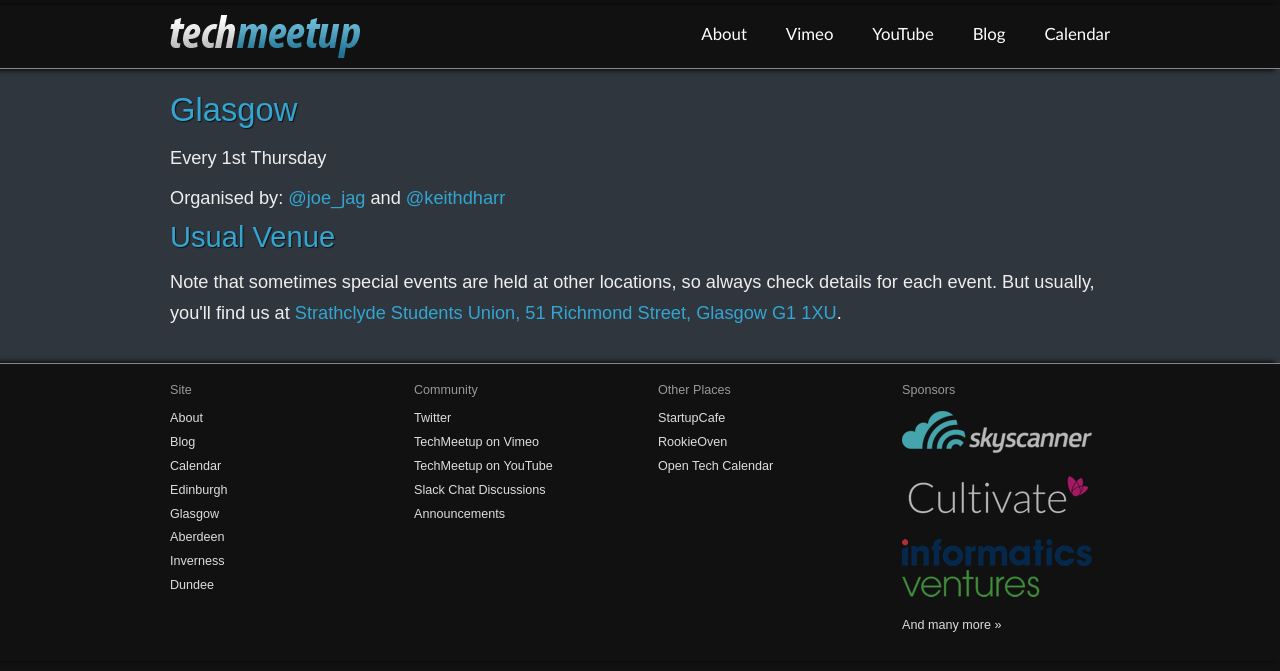
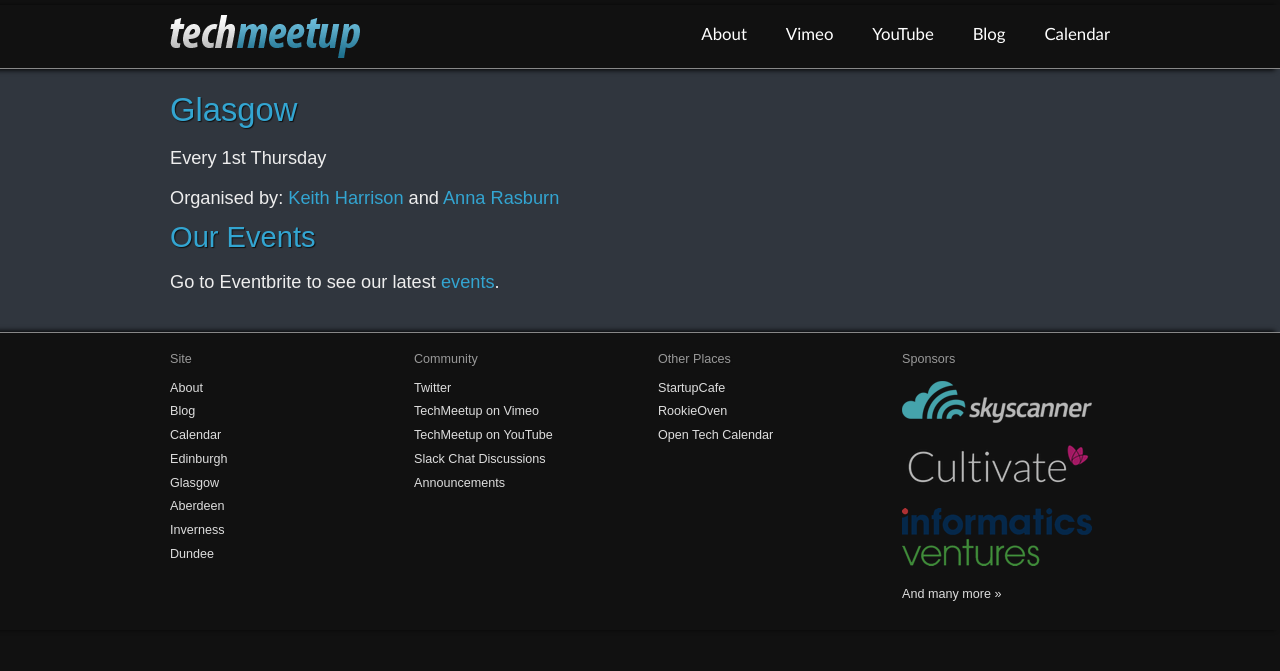
Before and after one commit to techmeetup/techmeetup.co.uk, a Jekyll site: the page built from glasgow.html, in a window 1280 px wide. Shown: the top 671 px of the page. Built offline with Jekyll 4.4.1, drawn with Linux system fonts in a browser that asks for light colours.

Commit message:
Update event details for Glasgow

```diff
--- a/calendar.html
+++ b/calendar.html
@@ -7,7 +7,7 @@
 
 <ul>
 <li><a href="http://opentechcalendar.co.uk/index.php/group/1">TechMeetup Edinburgh</a></li>
-<li><a href="http://opentechcalendar.co.uk/index.php/group/3">TechMeetup Glasgow</a></li>
+<li><a href="https://www.eventbrite.co.uk/o/tech-meetup-48238239433">TechMeetup Glasgow</a></li>
 <li><a href="http://opentechcalendar.co.uk/index.php/group/30">TechMeetup Aberdeen</a></li>
 <li><a href="http://opentechcalendar.co.uk/index.php/group/18">TechMeetup Dundee</a></li>
 <li><a href="http://opentechcalendar.co.uk/index.php/group/16">TechMeetup Inverness</a></li>
--- a/glasgow.html
+++ b/glasgow.html
@@ -9,18 +9,17 @@
 
 <p class="organisers">
   Organised by:
-  <a class="organiser" href="http://www.twitter.com/joe_jag">@joe_jag</a>
+  <a class="organiser" href="https://www.linkedin.com/in/keithdharrison/">Keith Harrison</a>
   and
-  <a class="organiser" href="http://www.twitter.com/keithdharr">@keithdharr</a>
+  <a class="organiser" href="https://www.linkedin.com/in/anna-rasburn-798b4512a/">Anna Rasburn</a>
 </p>
 
-<h3>Usual Venue</h3>
+<h3>Our Events</h3>
 
 <p>
-  Note that sometimes special events are held at other locations, so always
-  check details for each event. But usually, you'll find us at
-  <a href="https://goo.gl/maps/XpgiaafHK2U6ffEf9"
-    >Strathclyde Students Union, 51 Richmond Street, Glasgow G1 1XU</a
+  Go to Eventbrite to see our latest
+  <a href="https://www.eventbrite.co.uk/o/tech-meetup-48238239433"
+    >events</a
   >.
 </p>
 
```
Also changed, not shown: _data/index.json (+6 -6 lines).
